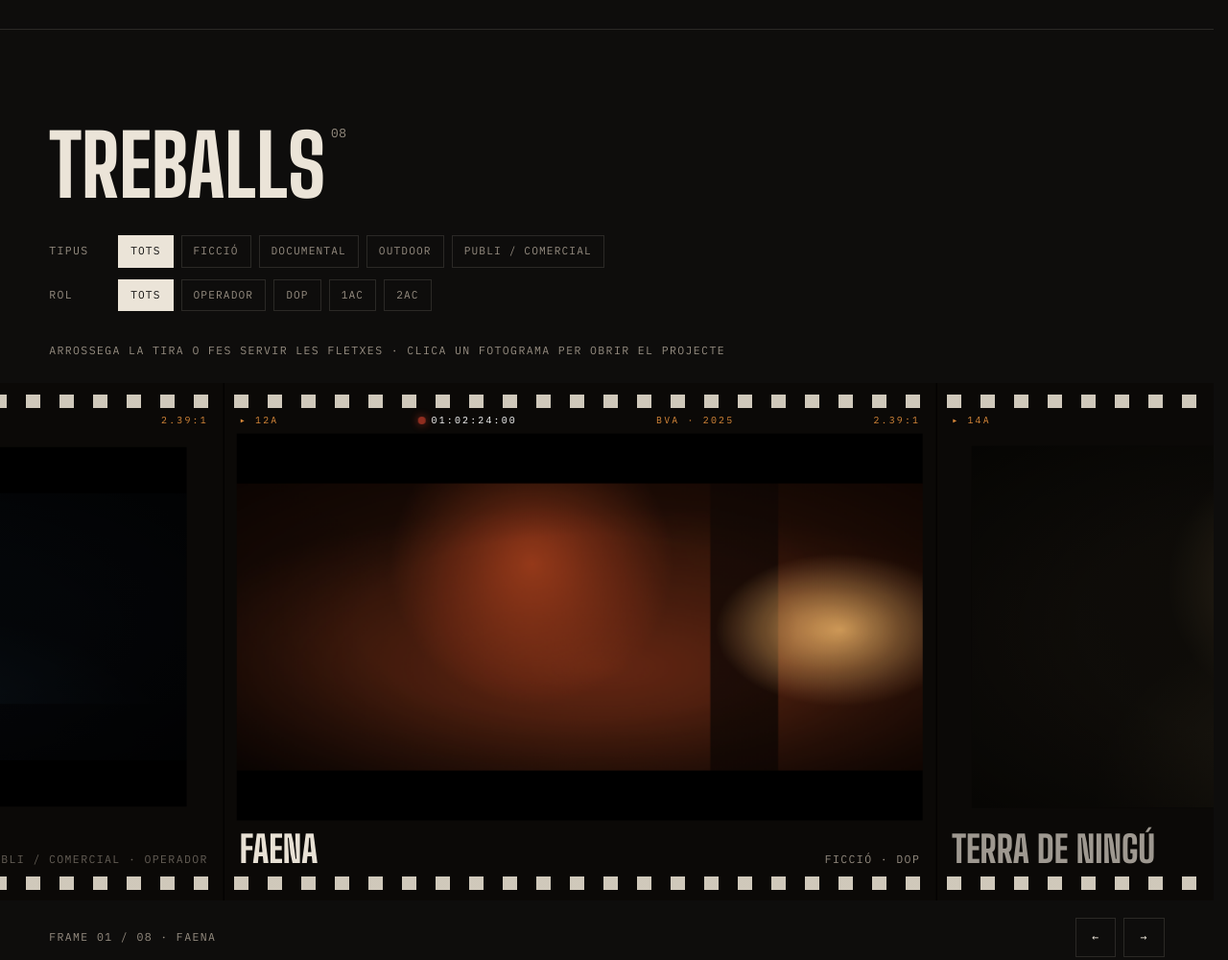
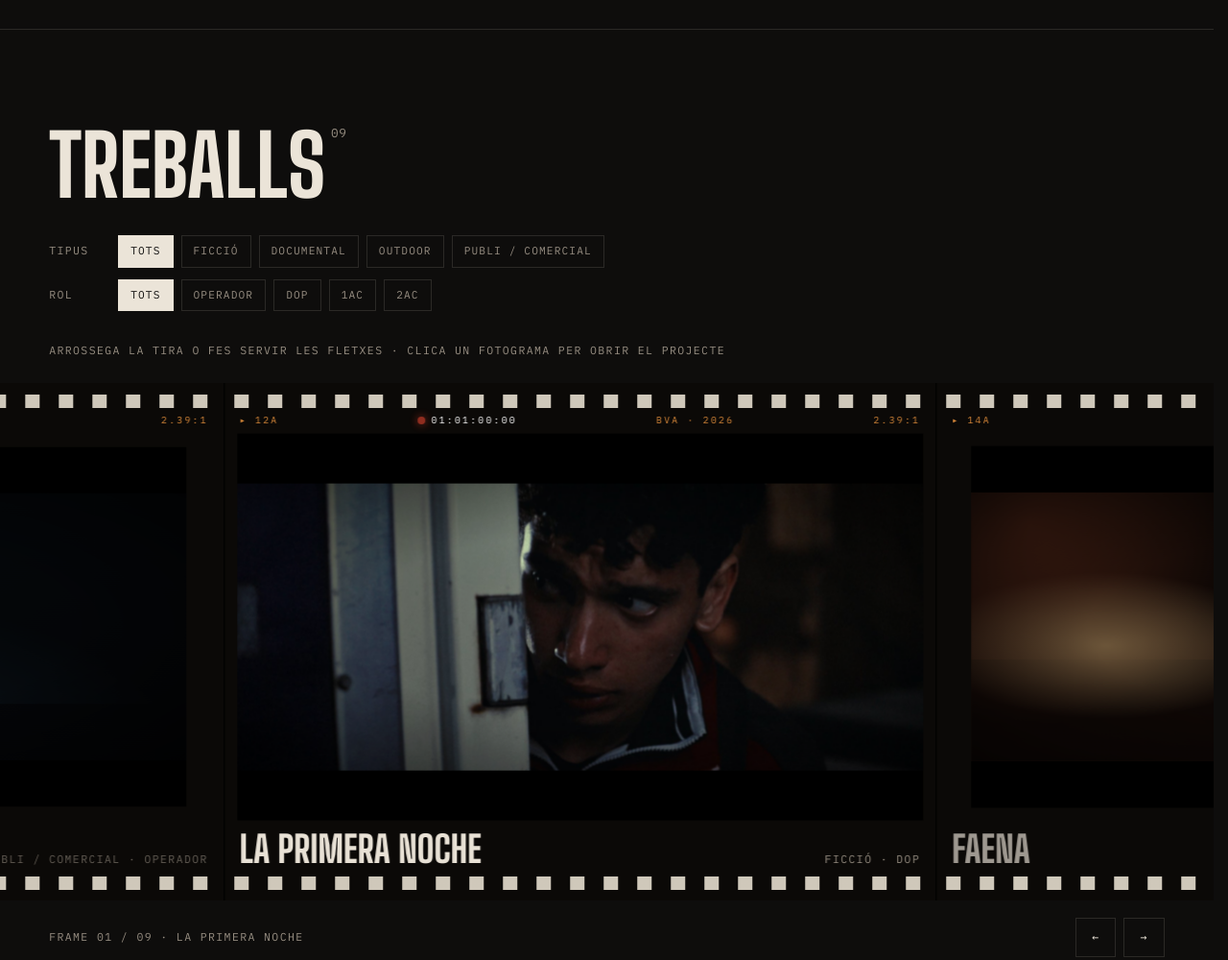
Before and after one commit to genisbernabe/boi-portfoli, a plain HTML site: page index.html in a window 1280 px wide. Shown: the part 1380-2380 px from the top of the page at 96% size. Drawn offline with Linux system fonts and the light colour scheme; animation ran at ten frames a second.

Commit message:
La primera noche: ficha y fotos

```diff
--- a/index.html
+++ b/index.html
@@ -701,6 +701,14 @@ const I18N = {
    Imatges reals: afegir `stills: ["img/faena-01.jpg", ...]` i `bts: [...]`.
    ============================================================ */
 const PROJECTS = [
+  {id:"la-primera-noche", title:"La primera noche", year:2026, type:"ficcio", roles:["DOP"],
+   length:{ca:"Curtmetratge · 17 min",es:"Cortometraje · 17 min",en:"Short film · 17 min"},
+   director:"Nom Cognom", prod:"Productora", camera:"—", lenses:"—", format:"4K", ratio:"2.39:1", ar:2.39,
+   log:{ca:"Dos amics, una nit i la ciutat als peus. Llum de capvespre i interiors foscos.",
+        es:"Dos amigos, una noche y la ciudad a sus pies. Luz de atardecer e interiores oscuros.",
+        en:"Two friends, one night and the city at their feet. Dusk light and dark interiors."},
+   stills:["img/primera-noche-03.jpg","img/primera-noche-01.jpg","img/primera-noche-02.jpg","img/primera-noche-03.jpg"],
+   pal:["#0e1014","#3a4552","#e9d9a8","#c7843e"]},
   {id:"faena", title:"Faena", year:2025, type:"ficcio", roles:["DOP"],
    length:{ca:"Curtmetratge · 14 min",es:"Cortometraje · 14 min",en:"Short film · 14 min"},
    director:"Nom Cognom", prod:"ESCAC", camera:"ARRI Alexa Mini", lenses:"Cooke S4/i", format:"ARRIRAW 3.4K", ratio:"2.39:1", ar:2.39,
@@ -761,6 +769,9 @@ const PROJECTS = [
 const TYPE_KEYS=["ficcio","documental","outdoor","publi"], ROLES=["Operador","DOP","1AC","2AC"];
 
 const PHOTOS = [
+  {kind:"digital", title:"La primera noche", meta:"Fotograma · 2.39:1", ar:2.39, img:"img/primera-noche-01.jpg", pal:["#1a1a1c","#5a5f66","#e9d9a8","#c7843e"]},
+  {kind:"digital", title:"La primera noche", meta:"Fotograma · 2.39:1", ar:2.39, img:"img/primera-noche-02.jpg", pal:["#0a0a0c","#3a2a24","#cfc6b0","#8a2a22"]},
+  {kind:"digital", title:"La primera noche", meta:"Fotograma · 2.39:1", ar:2.39, img:"img/primera-noche-03.jpg", pal:["#0e1014","#3a4552","#e9d9a8","#c7843e"]},
   {kind:"analog", title:"Port de Llançà", meta:"35 mm · Portra 400", ar:3/2, pal:["#1b130c","#7a5a3a","#f2d4a0","#c47a4a"]},
   {kind:"digital", title:"Montserrat", meta:"Digital", ar:4/5, pal:["#0b0d10","#3a4350","#b9c3cc","#6b7f8f"]},
   {kind:"analog", title:"Cadí, 6:12 h", meta:"120 · HP5 push 800", ar:1, pal:["#101010","#4a4a4a","#d8d8d8","#888888"]},
@@ -817,6 +828,10 @@ function frame(pal, seed, opts={}){
 }
 const stillSeed=(p,k)=> k===0 ? hash(p.id+"hero") : hash(p.id+"s"+(k-1));
 const stillImg=(p,k)=> p.stills && p.stills[k];
+/* fitxa: amb fotos reals es mostren totes (sense repetir), sense reals 5 de mostra */
+const realStills=p=>p.stills?[...new Set(p.stills)]:null;
+const nStills=p=>realStills(p)?realStills(p).length:5;
+const sheetStill=(p,k)=>realStills(p)?realStills(p)[k]:stillImg(p,k+1);
 const byId=id=>PROJECTS.find(p=>p.id===id);
 const esc=s=>String(s).replace(/[&<>"]/g,c=>({"&":"&amp;","<":"&lt;",">":"&gt;",'"':"&quot;"}[c]));
 const reduce=matchMedia("(prefers-reduced-motion: reduce)").matches;
@@ -843,9 +858,9 @@ function startHero(){ if(heroVideo){ setVideoCap(); return; } renderTabs(); setC
 function stopHero(){ clearTimeout(heroTimer); }
 tabsEl.addEventListener("click",e=>{const b=e.target.closest("[data-slide]");if(b)goSlide(+b.dataset.slide)});
 const heroScreen=document.getElementById("heroScreen");
-heroScreen.addEventListener("click",()=>{ if(introRunning) return endIntro(); openProject(featured[heroI].id) });
+heroScreen.addEventListener("click",()=>{ if(introRunning) return endIntro(); openProject(heroVideo?"la-primera-noche":featured[heroI].id) });
 heroScreen.addEventListener("keydown",e=>{
-  if(e.key==="Enter"||e.key===" "){e.preventDefault();openProject(featured[heroI].id)}
+  if(e.key==="Enter"||e.key===" "){e.preventDefault();openProject(heroVideo?"la-primera-noche":featured[heroI].id)}
   if(e.key==="ArrowRight")goSlide(heroI+1); if(e.key==="ArrowLeft")goSlide(heroI-1);
 });
 /* paral·laxi suau dins el reel */
@@ -890,7 +905,7 @@ const STILLS_N=4;
 const ST={x:0,vel:0,target:null,drag:false,lastX:0,moved:0,loopW:0,step:0,n:0,raf:0,visible:false,hover:false,captured:false,center:null,centerI:-1};
 const sfHTML=(p,i)=>{
   const tall=p.ar<16/9?" tall":"";
-  const frames=Array.from({length:STILLS_N},(_,k)=>frame(p.pal,stillSeed(p,k),{img:stillImg(p,k),cls:k?"":"on"})).join("");
+  const frames=Array.from({length:p.stills?Math.min(p.stills.length,STILLS_N):STILLS_N},(_,k)=>frame(p.pal,stillSeed(p,k),{img:stillImg(p,k),cls:k?"":"on"})).join("");
   return `<div class="sf" data-open="${p.id}" data-cursor="view">
   <div class="sf-edge"><span>▸ ${12+i*2}A</span><span class="live"><span class="rec" aria-hidden="true"></span><span class="ltc">${tcFrom(hash(p.id+"tc0"))}</span></span><span class="yr">BVA · ${p.year}</span><span>${p.ratio}</span></div>
   <div class="screen"><div class="stack${tall}" style="aspect-ratio:${p.ar}">${frames}</div></div>
@@ -1131,7 +1146,7 @@ const sheet=document.getElementById("sheet"); let lastFocus=null, currentId=null
 function openProject(id){
   const p=byId(id); if(!p) return; currentId=id;
   const i=PROJECTS.indexOf(p), next=PROJECTS[(i+1)%PROJECTS.length];
-  const stills=Array.from({length:5},(_,k)=>`<figure><button data-still="${k+1}" data-cursor="zoom" aria-label="Still ${k+1}">${frame(p.pal,stillSeed(p,k+1),{ar:p.ar,img:stillImg(p,k+1),tag:"STILL "+pad(k+1)})}</button>
+  const stills=Array.from({length:nStills(p)},(_,k)=>`<figure><button data-still="${k+1}" data-cursor="zoom" aria-label="Still ${k+1}">${frame(p.pal,stillSeed(p,k+1),{ar:p.ar,img:sheetStill(p,k),tag:"STILL "+pad(k+1)})}</button>
       <figcaption class="mono muted">TC ${tcFrom(hash(p.id+"tc"+(k+1)))}</figcaption></figure>`).join("");
   const mk=Array.from({length:4},(_,k)=>`<figure data-cursor="color">${frame(p.pal,hash(p.id+"mk"+k),{img:p.bts&&p.bts[k]})}</figure>`).join("");
   sheet.innerHTML=`
@@ -1175,7 +1190,7 @@ sheet.addEventListener("click",e=>{
   if(e.target.closest("#closeSheet")) return closeSheet();
   const n=e.target.closest("[data-next]"); if(n){e.stopPropagation(); openProject(n.dataset.next); return;}
   const s=e.target.closest("[data-still]"); if(s){const p=byId(currentId);
-    openLb(Array.from({length:5},(_,k)=>({pal:p.pal,seed:stillSeed(p,k+1),ar:p.ar,img:stillImg(p,k+1),title:`${p.title} · Still ${pad(k+1)}`,meta:"TC "+tcFrom(hash(p.id+"tc"+(k+1)))})),+s.dataset.still-1)}
+    openLb(Array.from({length:nStills(p)},(_,k)=>({pal:p.pal,seed:stillSeed(p,k+1),ar:p.ar,img:sheetStill(p,k),title:`${p.title} · Still ${pad(k+1)}`,meta:"TC "+tcFrom(hash(p.id+"tc"+(k+1)))})),+s.dataset.still-1)}
 });
 
 /* ============ LIGHTBOX ============ */
```
Also changed, not shown: img/primera-noche-01.jpg (added), img/primera-noche-02.jpg (added), img/primera-noche-03.jpg (added).
